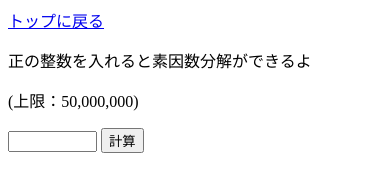
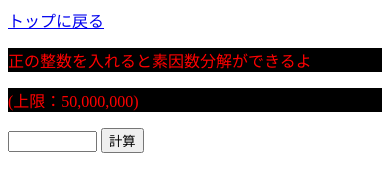
Before and after one commit to y-2014/PRY, a plain HTML site: page 素因数分解.html in a window 390 px wide. Drawn offline with Linux system fonts and the light colour scheme.

Commit message:
Add files via upload

```diff
--- a/素因数分解.css
+++ b/素因数分解.css
@@ -3,3 +3,22 @@ input[type="number"]::-webkit-outer-spin-button {
     -webkit-appearance: none;
     margin: 0;
 }
+
+p{
+    background-color: black;
+    color: white;
+}
+
+@media screen and (max-width: 768px) {
+    p{
+        background-color: black;
+         color:green;
+     }
+ }
+
+ @media screen and (max-width: 480px) {
+    p{
+        background-color: black;
+         color:red;
+     }
+ }
--- a/素因数分解.html
+++ b/素因数分解.html
@@ -1,6 +1,13 @@
-
+  <!DOCTYPE html>
+  <html lang="en">
+  <head>
+    <meta charset="UTF-8">
+    <meta name="viewport" content="width=device-width, initial-scale=1.0">
+    <title>PrimeFactorization</title>
+  </head>
+  <body>
     <link rel = "stylesheet" href = "素因数分解.css">
-    <a href = "https://w-p-y2014.github.io/portfolio.y.2014/">トップに戻る</a>
+    <a href = "https://y-2014.github.io/PRY/">トップに戻る</a>
     <p>
         正の整数を入れると素因数分解ができるよ<br>
     </p>
@@ -11,3 +18,5 @@
     <button onclick="calculate()">計算</button>
     <p id="result"></p>
     <script type = "text/javascript" src = "素因数分解.js"></script>
+  </body>
+  </html>
```
